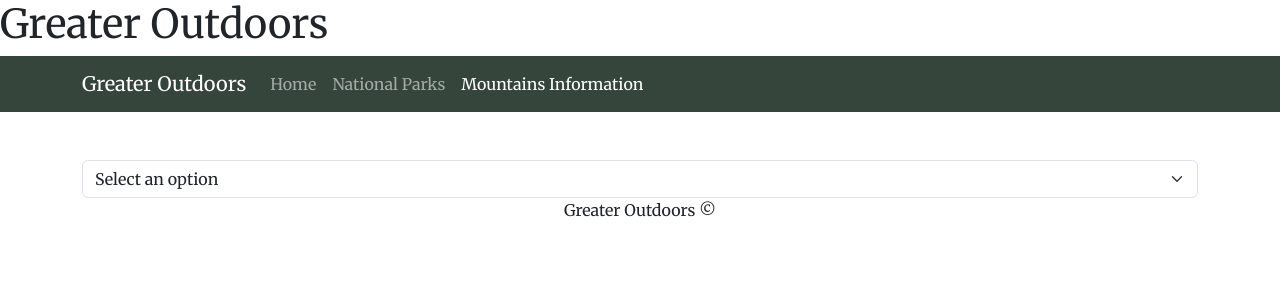
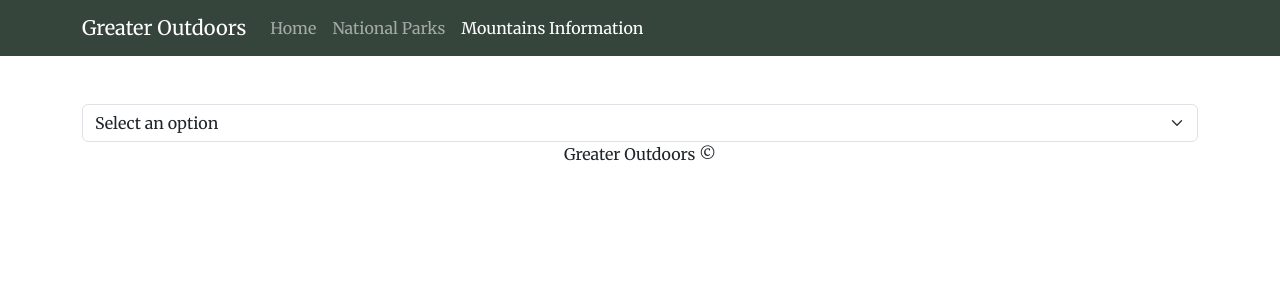
Before and after one commit to av1ad/enjoy-the-outdoors-remake, a React (Create React App) app: page /mountains in a window 1280 px wide. Shown: the top 300 px of the page. Built offline with nearby package versions, Linux system fonts and the light colour scheme.

Commit message:
Removed header file

```diff
--- a/src/App.js
+++ b/src/App.js
@@ -2,7 +2,6 @@
 import { BrowserRouter as Router, Routes, Route } from 'react-router-dom';
 import 'bootstrap/dist/css/bootstrap.min.css';
 import './App.css';
-import Header from './components/Header';
 import Footer from './components/Footer';
 import Navigation from './components/Navigation';
 import HomePage from './components/HomePage/HomePage';
@@ -13,7 +12,6 @@
   return (
     <Router>
       <div className="app">
-        <Header />
         <Navigation />
         <Routes>
           <Route exact path="/" element={<HomePage />} />
--- a/src/components/Header.js
+++ /dev/null
@@ -1,11 +0,0 @@
-import React from 'react';
-
-const Header = () => {
-  return (
-    <header>
-      <h1>Greater Outdoors</h1>
-    </header>
-  );
-};
-
-export default Header;
```
